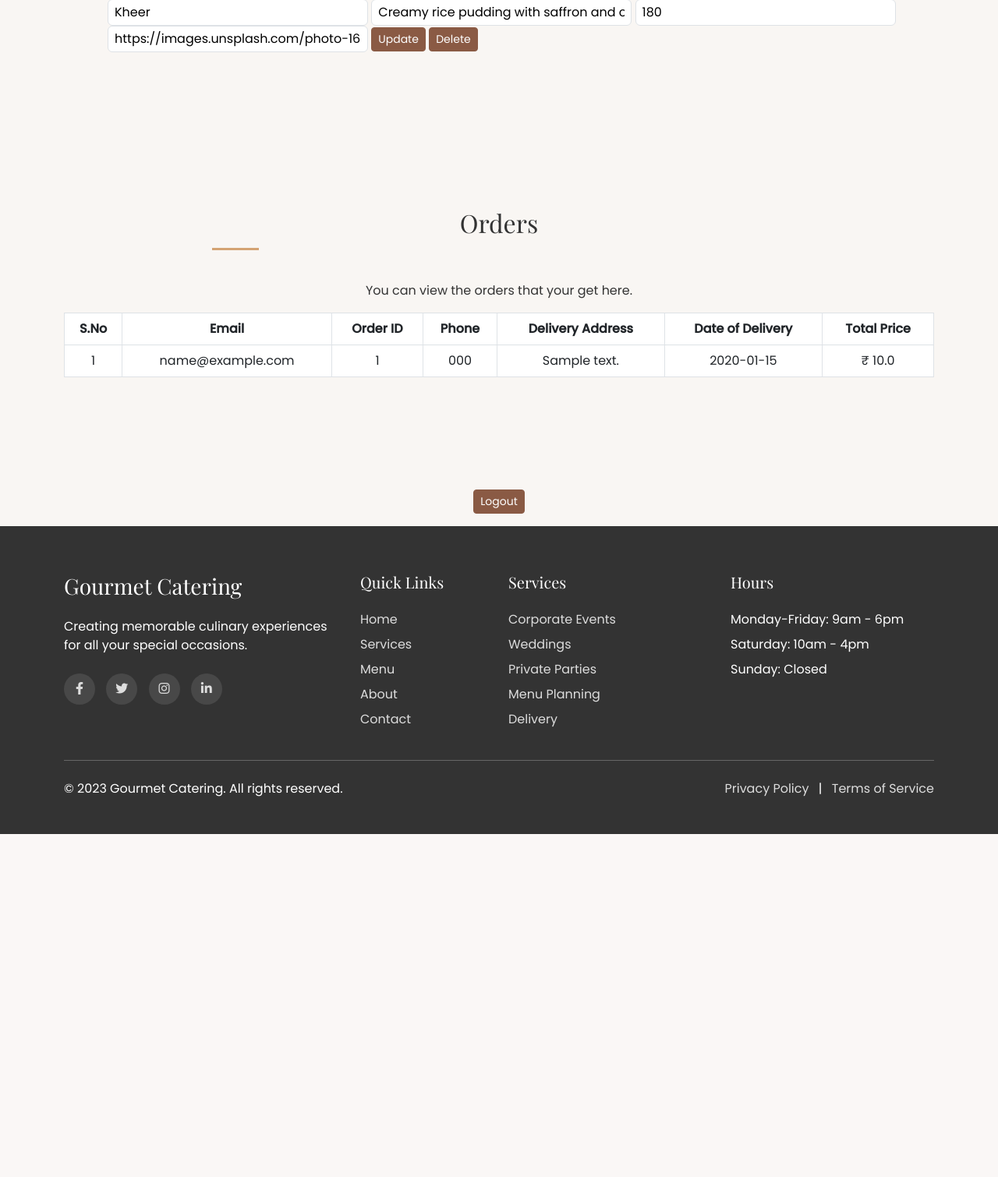
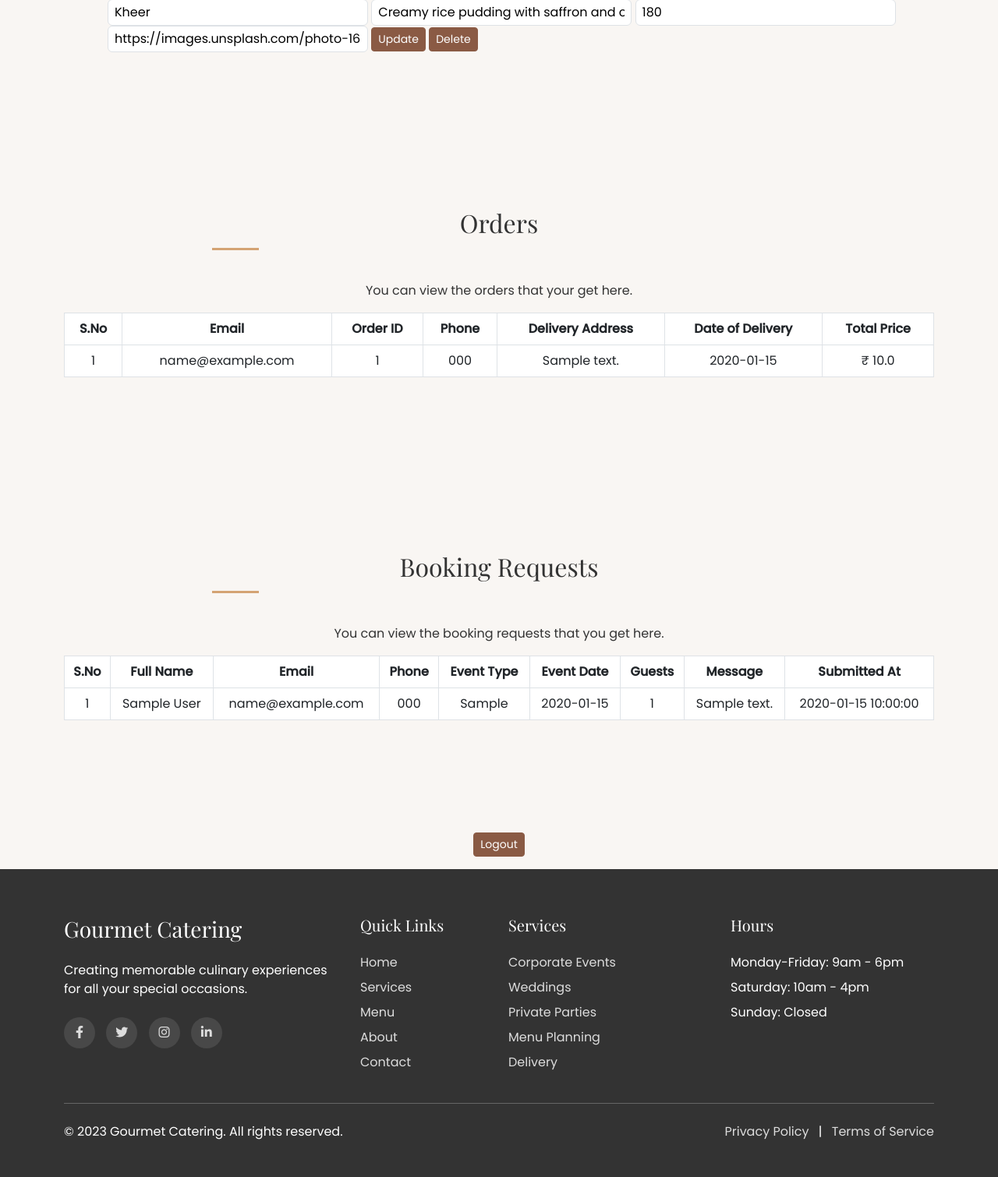
Before and after one commit to Abhiram-Dashewar/Project-1-Catering-Management-, a Flask app: page /dashboard in a window 1280 px wide. Shown: the part 4402-5912 px from the top of the page at 78% size. Before the commit the page ends 5472 px from the top, so only its background shows below. Run offline with Flask 3, Linux system fonts and the light colour scheme; a user stored in the database is signed in; data comes from the database, SQL or seed files in the repository; both versions use the stored data as it was after the commit; tables that the repository leaves empty hold one stand-in row (values such as "Sample post"); some libraries are stand-ins or nearby versions.

Commit message:
Displaying booking form details for admin

```diff
--- a/main.py
+++ b/main.py
@@ -1,5 +1,6 @@
-from flask import Flask, render_template, request, redirect, url_for, session, g, flash
+from flask import Flask, render_template, request, redirect, url_for, session, g, flash, jsonify
 import sqlite3
+from datetime import datetime
 
 app = Flask(__name__)
 app.secret_key = "supersecretkey"
@@ -62,6 +63,25 @@ def init_orders_table():
             address TEXT,
             delivery_date TEXT,
             total_price REAL
+        )
+    """)
+    conn.commit()
+    conn.close()
+
+def init_bookings_table():
+    conn = sqlite3.connect("userdata.db")
+    c = conn.cursor()
+    c.execute("""
+        CREATE TABLE IF NOT EXISTS bookings (
+            id INTEGER PRIMARY KEY AUTOINCREMENT,
+            full_name TEXT,
+            email TEXT,
+            phone TEXT,
+            event_type TEXT,
+            event_date TEXT,
+            guests INTEGER,
+            message TEXT,
+            submitted_at DATETIME DEFAULT CURRENT_TIMESTAMP
         )
     """)
     conn.commit()
@@ -185,8 +205,13 @@ def dashboard():
         ORDER BY id DESC
     """)
     all_orders = c.fetchall()
+
+    # Get all bookings
+    c.execute("SELECT * FROM bookings ORDER BY submitted_at DESC")
+    all_bookings = c.fetchall()
     conn.close()
-    return render_template("dashboardpage.html", products=products, orders=all_orders)
+
+    return render_template("dashboardpage.html", products=products, orders=all_orders, bookings=all_bookings)
 
 #-- User Dashboard ---
 def userdashboard():
@@ -247,12 +272,31 @@ def clear_cart():
         session["cart"] = []  # clear the cart list
     return "Cart cleared"
 
-# @app.route("/contact", methods=["POST"])
-# def contact():
-#     name = request.form["name"]
-#     phone = request.form["phone"]
+@app.route("/submit_booking", methods=["POST"])
+def submit_booking():
+    full_name = request.form.get("name")
+    email = request.form.get("email")
+    phone = request.form.get("phone")
+    event_type = request.form.get("eventType")
+    event_date = request.form.get("eventDate")
+    guests = request.form.get("guests")
+    message = request.form.get("message")
+
+    conn = sqlite3.connect("userdata.db")
+    c = conn.cursor()
+    c.execute("""
+        INSERT INTO bookings (full_name, email, phone, event_type, event_date, guests, message)
+        VALUES (?, ?, ?, ?, ?, ?, ?)
+    """, (full_name, email, phone, event_type, event_date, guests, message))
+    conn.commit()
+    conn.close()
+
+    # You can redirect to the same page or show a success message
+    return redirect(url_for('home', _anchor='booking'))
 
 
 if __name__ == "__main__":
     init_db()
+    init_orders_table()
+    init_bookings_table()   # Add this line
     app.run(debug=True, port=4000)
--- a/templates/dashboardpage.html
+++ b/templates/dashboardpage.html
@@ -11,6 +11,7 @@
           <a href="#userDashboard" class="btn btn-primary">Dashboard</a>
           <a href="#menuSection" class="btn btn-success">View menu</a>
           <a href="#ordersSection" class="btn btn-info">View Orders</a>
+          <a href="#bookingsSection" class="btn btn-success">View Booking Requests</a>
           <a href="{{ url_for('logout') }}" class="btn btn-primary">Logout</a>
         </div>
       </div>
@@ -142,6 +143,56 @@
   </div>
 </section>
 
+<!--Bookings section-->
+<section id="bookingsSection" class="section-padding">
+  <div class="container">
+    <div class="row text-center mb-5">
+      <div class="col-lg-8 mx-auto">
+        <h2 class="section-title">Booking Requests</h2>
+        <p>You can view the booking requests that you get here.</p>
+      </div>
+      <div class="table-responsive">
+        <table class="table table-bordered text-center">
+          <thead>
+            <tr>
+              <th>S.No</th>
+              <th>Full Name</th>
+              <th>Email</th>
+              <th>Phone</th>
+              <th>Event Type</th>
+              <th>Event Date</th>
+              <th>Guests</th>
+              <th>Message</th>
+              <th>Submitted At</th>
+            </tr>
+          </thead>
+          <tbody>
+            {% if bookings %}
+            {% for booking in bookings %}
+            <tr>
+              <td>{{ loop.index }}</td>
+              <td>{{ booking[1] }}</td>
+              <td>{{ booking[2] }}</td>
+              <td>{{ booking[3] }}</td>
+              <td>{{ booking[4] }}</td>
+              <td>{{ booking[5] }}</td>
+              <td>{{ booking[6] }}</td>
+              <td>{{ booking[7] }}</td>
+              <td>{{ booking[8] }}</td>
+            </tr>
+            {% endfor %}
+            {% else %}
+            <tr>
+              <td colspan="9">No booking requests yet.</td>
+            </tr>
+            {% endif %}
+          </tbody>
+        </table>
+      </div>
+    </div>
+  </div>
+</section>
+
 <div class="col-12 text-center">
   <a href="{{ url_for('logout') }}" class="btn btn-primary btn-sm mb-3">Logout</a>
 </div>
```
Also changed, not shown: templates/homepage.html (+13 -10 lines), userdata.db.
